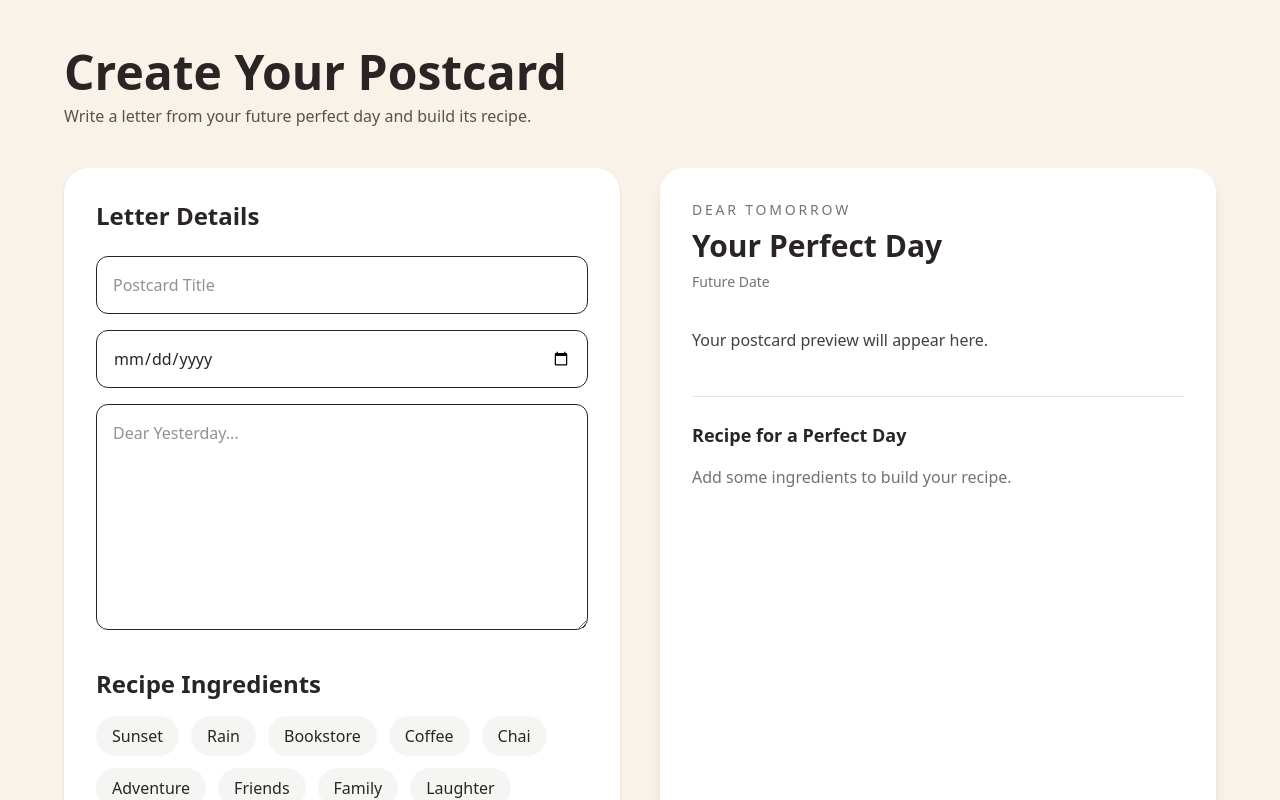
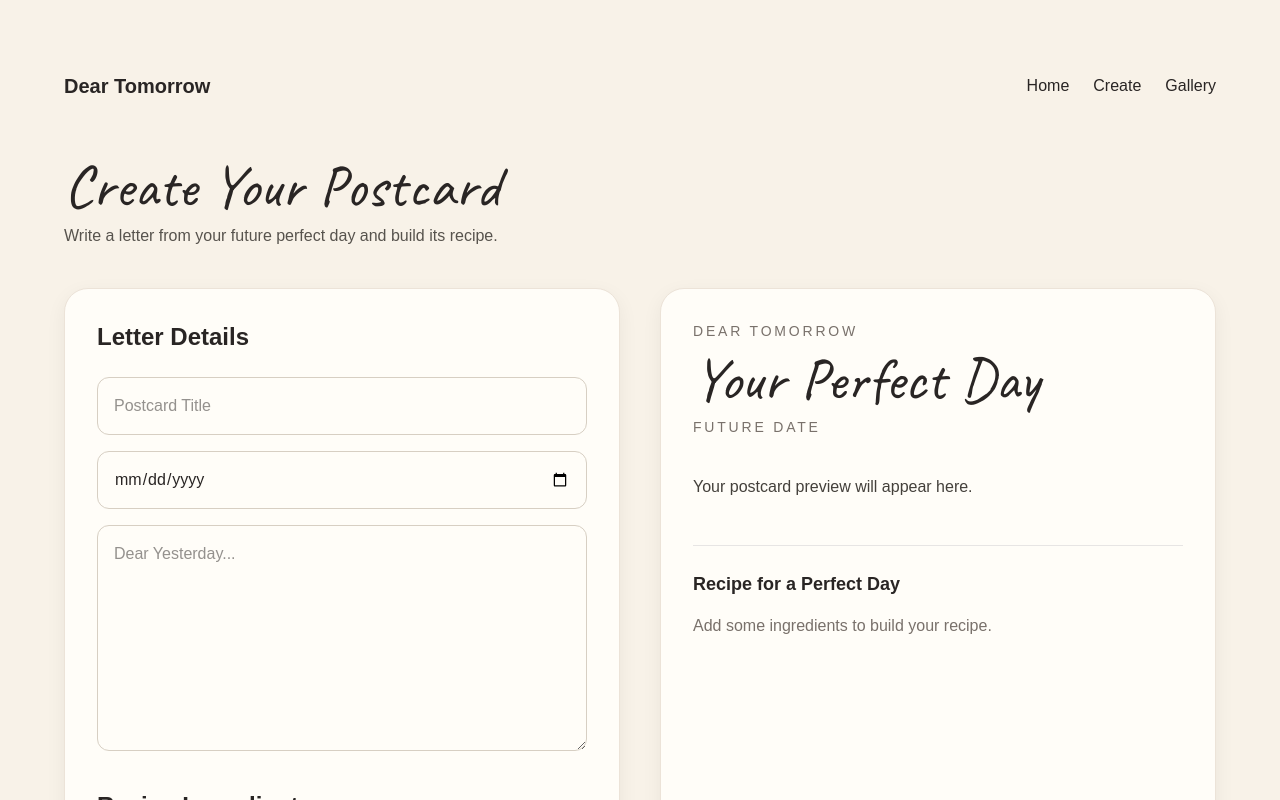
Before and after one commit to srishtipurohitaps/Dear-Tomorrow, a Next.js app: page /create in a window 1280 px wide. Shown: the top 800 px of the page. Built offline with nearby package versions, Linux system fonts and the light colour scheme.

Commit message:
Enhanced CreatePage layout with Navbar and updated styles

```diff
--- a/src/app/create/page.tsx
+++ b/src/app/create/page.tsx
@@ -1,6 +1,7 @@
 "use client";
 
 import { useState } from "react";
+import Navbar from "@/components/Navbar";
 import RecipeBuilder from "@/components/RecipeBuilder";
 import PostcardPreview from "@/components/PostcardPreview";
 import { savePostcard } from "@/lib/storage";
@@ -31,7 +32,11 @@ export default function CreatePage() {
   return (
     <main className="min-h-screen bg-[#F8F2E8] px-6 py-12 text-stone-800">
       <div className="mx-auto max-w-6xl">
-        <h1 className="mb-2 text-5xl font-bold">
+        <div className="mb-8">
+          <Navbar />
+        </div>
+
+        <h1 className="handwritten mb-2 text-6xl">
           Create Your Postcard
         </h1>
 
@@ -40,7 +45,7 @@ export default function CreatePage() {
         </p>
 
         <div className="grid gap-10 lg:grid-cols-2">
-          <div className="rounded-3xl bg-white p-8 shadow-sm">
+          <div className="paper-card p-8">
             <h2 className="mb-6 text-2xl font-semibold">
               Letter Details
             </h2>
@@ -78,7 +83,7 @@ export default function CreatePage() {
 
               <button
                 onClick={handleSave}
-                className="mt-4 rounded-full bg-stone-900 px-6 py-3 text-white"
+                className="mt-4 vintage-button"
               >
                 Seal Postcard
               </button>
--- a/src/app/globals.css
+++ b/src/app/globals.css
@@ -1,6 +1,113 @@
 @import "tailwindcss";
 
+:root {
+  --background: #f8f2e8;
+  --foreground: #2f241f;
+  --paper: #fffdf8;
+  --accent: #8b6b4a;
+  --accent-light: #d8c3a5;
+}
+
+* {
+  box-sizing: border-box;
+}
+
+html {
+  scroll-behavior: smooth;
+}
+
 body {
-  background: #f8f2e8;
-  color: #292524;
+  min-height: 100vh;
+  margin: 0;
+  background-color: var(--background);
+  color: var(--foreground);
+  font-family: Arial, Helvetica, sans-serif;
+
+  background-image:
+    radial-gradient(
+      circle at 20% 20%,
+      rgba(255, 255, 255, 0.45) 0%,
+      transparent 25%
+    ),
+    radial-gradient(
+      circle at 80% 70%,
+      rgba(255, 255, 255, 0.35) 0%,
+      transparent 25%
+    );
 }
+
+::selection {
+  background: var(--accent-light);
+  color: var(--foreground);
+}
+
+a {
+  color: inherit;
+  text-decoration: none;
+}
+
+button {
+  cursor: pointer;
+  transition: all 0.2s ease;
+}
+
+button:hover {
+  transform: translateY(-2px);
+}
+
+input,
+textarea {
+  font: inherit;
+}
+
+input,
+textarea {
+  border: 1px solid #d7cfc3;
+  background: #fffdf8;
+}
+
+input:focus,
+textarea:focus {
+  outline: none;
+  border-color: var(--accent);
+  box-shadow: 0 0 0 3px rgba(139, 107, 74, 0.15);
+}
+
+.handwritten {
+  font-family: "Caveat", cursive;
+}
+
+.postcard {
+  background: var(--paper);
+  border-radius: 24px;
+  border: 1px solid #ece3d8;
+  box-shadow: 0 10px 30px rgba(0, 0, 0, 0.08);
+}
+
+.vintage-button {
+  background: var(--accent-light);
+  color: var(--foreground);
+  border: 2px solid var(--accent);
+  border-radius: 9999px;
+  padding: 0.75rem 1.5rem;
+  font-weight: 600;
+  box-shadow: 0 4px 10px rgba(0, 0, 0, 0.08);
+}
+
+.vintage-button:hover {
+  background: #cfb99a;
+  transform: translateY(-2px);
+}
+
+.paper-card {
+  background: var(--paper);
+  border: 1px solid #ece3d8;
+  border-radius: 24px;
+  box-shadow: 0 6px 20px rgba(0, 0, 0, 0.06);
+  transition: all 0.2s ease;
+}
+
+.paper-card:hover {
+  transform: translateY(-4px);
+  box-shadow: 0 12px 28px rgba(0, 0, 0, 0.1);
+}
--- a/src/app/layout.tsx
+++ b/src/app/layout.tsx
@@ -1,5 +1,5 @@
 import type { Metadata } from "next";
-import { Geist, Geist_Mono } from "next/font/google";
+import { Geist, Geist_Mono, Caveat } from "next/font/google";
 import "./globals.css";
 
 const geistSans = Geist({
@@ -12,18 +12,27 @@ const geistMono = Geist_Mono({
   subsets: ["latin"],
 });
 
+const caveat = Caveat({
+  variable: "--font-caveat",
+  subsets: ["latin"],
+});
+
 export const metadata: Metadata = {
-  title: "Create Next App",
-  description: "Generated by create next app",
+  title: "Dear Tomorrow",
+  description: "Write postcards from future perfect days.",
 };
 
-export default function RootLayout({ children }: LayoutProps<"/">) {
+export default function RootLayout({
+  children,
+}: Readonly<{
+  children: React.ReactNode;
+}>) {
   return (
     <html
       lang="en"
-      className={`${geistSans.variable} ${geistMono.variable} h-full antialiased`}
+      className={`${geistSans.variable} ${geistMono.variable} ${caveat.variable}`}
     >
-      <body className="min-h-full flex flex-col">{children}</body>
+      <body>{children}</body>
     </html>
   );
 }
--- a/src/components/Hero.tsx
+++ b/src/components/Hero.tsx
@@ -7,7 +7,7 @@ export default function Hero() {
         Dear Tomorrow
       </p>
 
-      <h1 className="max-w-4xl text-5xl font-bold leading-tight md:text-7xl">
+      <h1 className="handwritten max-w-4xl text-5xl leading-tight md:text-7xl">
         What if your perfect day could write back?
       </h1>
 
--- a/src/components/PostcardPreview.tsx
+++ b/src/components/PostcardPreview.tsx
@@ -12,20 +12,20 @@ export default function PostcardPreview({
   ingredients,
 }: PostcardPreviewProps) {
   return (
-    <div className="rounded-3xl bg-white p-8 shadow-lg">
+    <div className="paper-card p-8">
       <p className="mb-2 text-sm uppercase tracking-[0.2em] text-stone-500">
         Dear Tomorrow
       </p>
 
-      <h2 className="mb-2 text-3xl font-bold">
+      <h2 className="handwritten mb-2 text-6xl">
         {title || "Your Perfect Day"}
       </h2>
 
-      <p className="mb-8 text-sm text-stone-500">
+      <p className="mb-8 text-sm uppercase tracking-[0.2em] text-stone-500">
         {date || "Future Date"}
       </p>
 
-      <div className="mb-10 whitespace-pre-wrap leading-8 text-stone-700">
+      <div className="mb-10 whitespace-pre-wrap leading-9 text-stone-700">
         {letter || "Your postcard preview will appear here."}
       </div>
 
```
